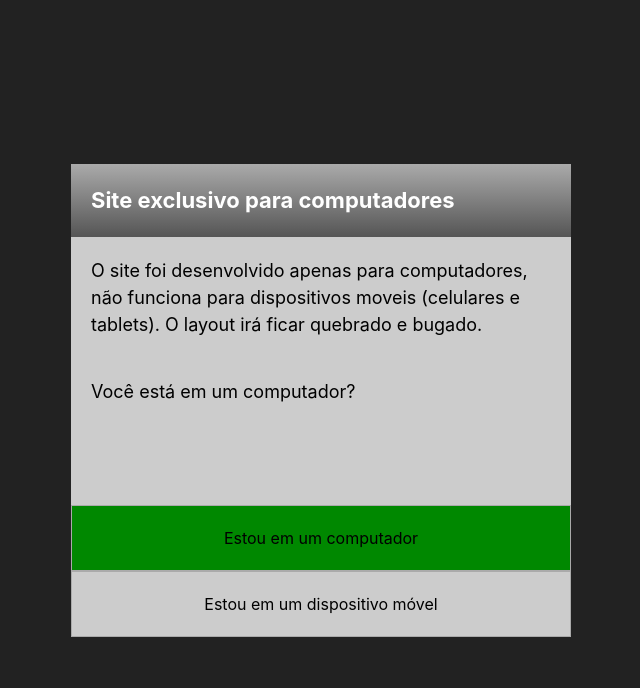
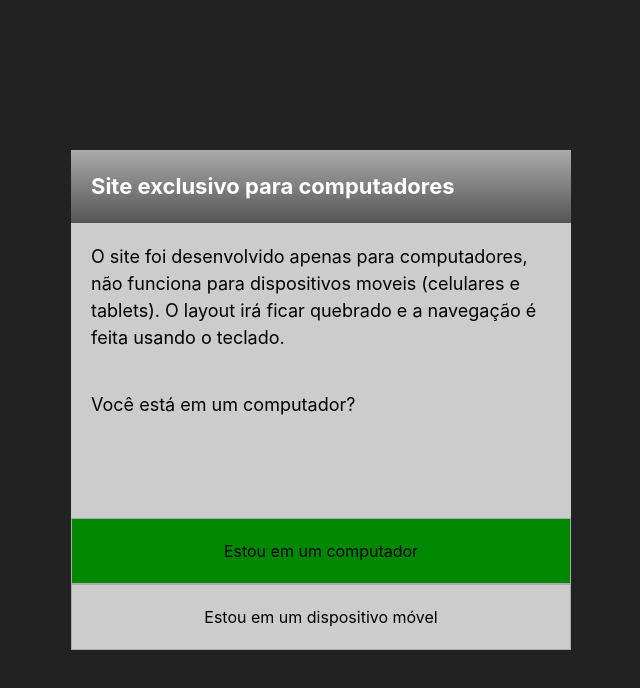
Before and after one commit to Faell4328/xbox360-homepage, a React (Vite) app: page / in a window 1280 px wide. Shown: the top 688 px of the page, without its empty margins (319-959 px from the left). Built offline with nearby package versions, Linux system fonts and the light colour scheme.

Commit message:
change menu message

```diff
--- a/src/components/Menu.tsx
+++ b/src/components/Menu.tsx
@@ -51,8 +51,8 @@ export default function Menu({ closing, onConfirm, onReject, onClosed }: MenuPro
                     </header>
                     <p>
                         O site foi desenvolvido apenas para computadores, não funciona para
-                        dispositivos moveis (celulares e tablets). O layout irá ficar quebrado e
-                        bugado.
+                        dispositivos moveis (celulares e tablets). O layout irá ficar quebrado e a
+                        navegação é feita usando o teclado.
                     </p>
                     <p>Você está em um computador?</p>
                     <div id="container-menu-button">
```
